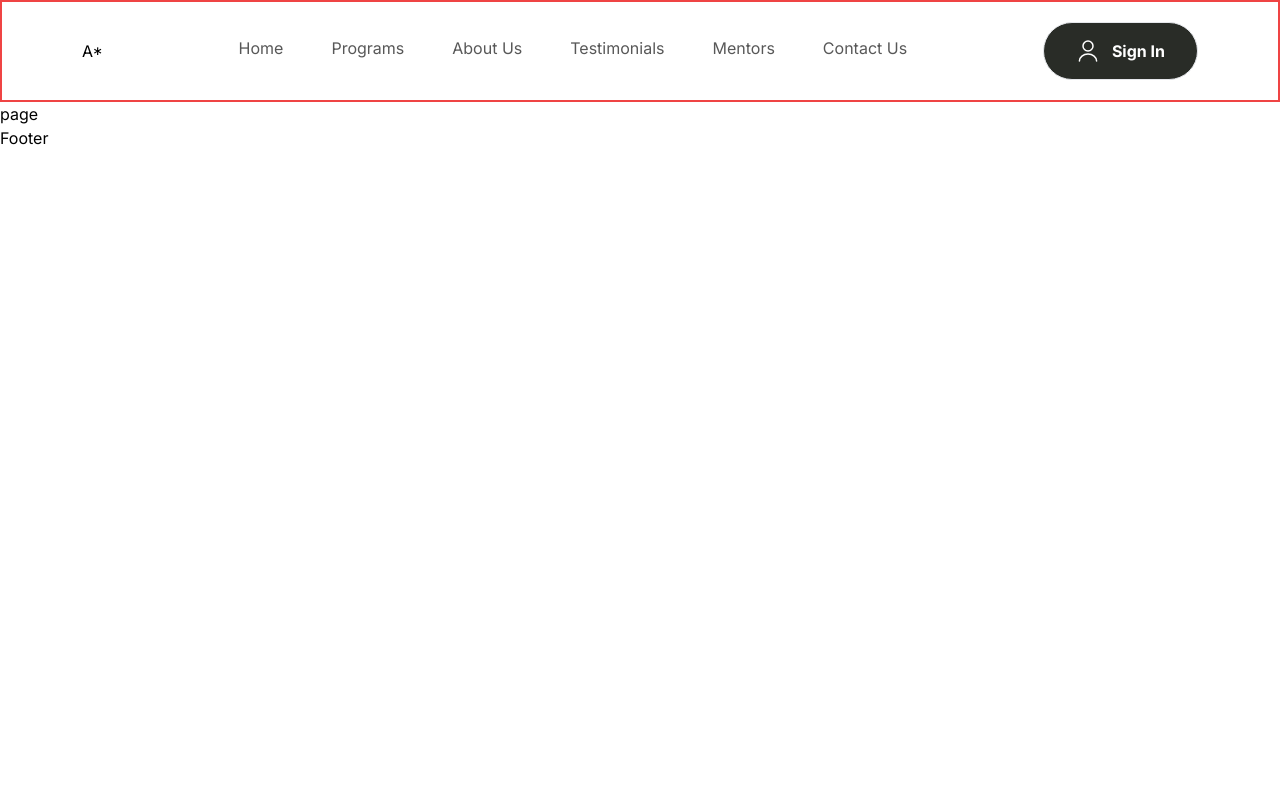
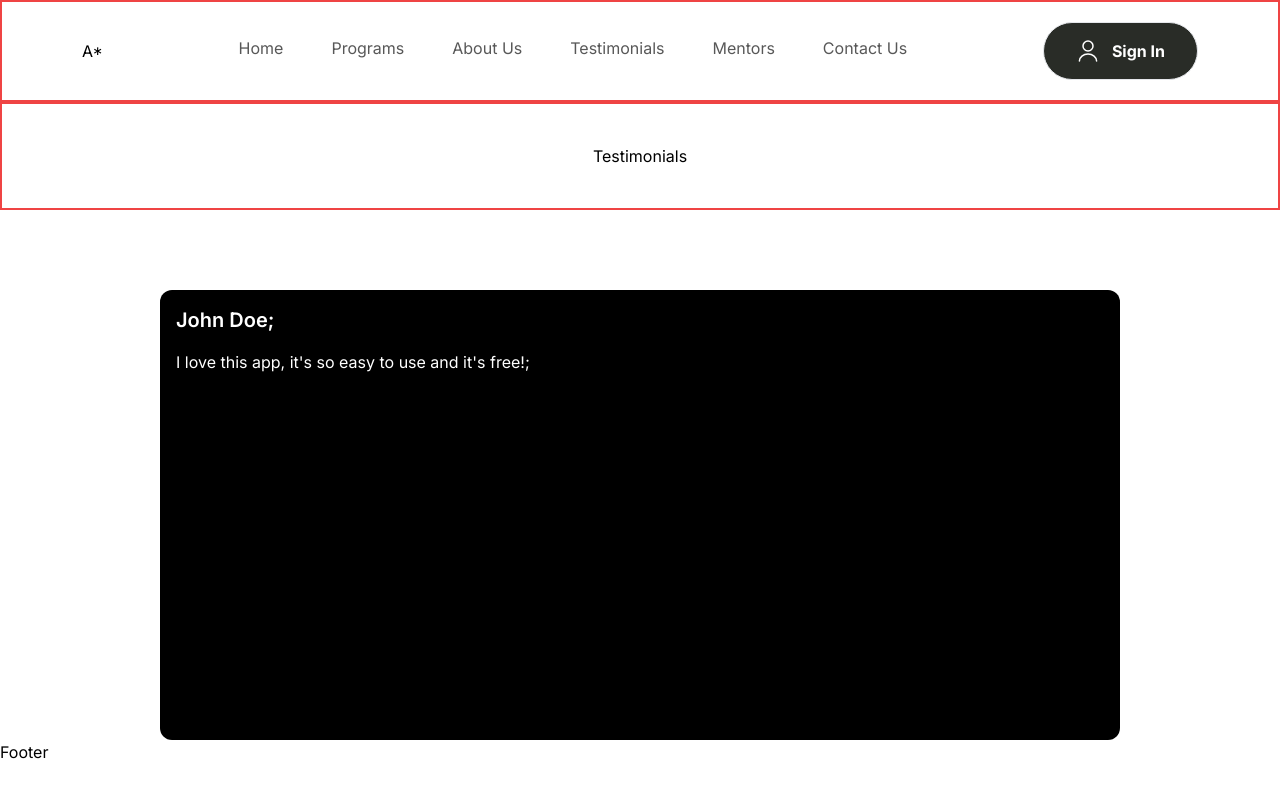
Before and after one commit to A-Accelerator/astarsite, a Next.js app: page /Testimonials in a window 1280 px wide. Shown: the top 796 px of the page. Built offline with nearby package versions, Linux system fonts and the light colour scheme.

Commit message:
starting testimonials page carousel

```diff
--- a/app/Testimonials/page.tsx
+++ b/app/Testimonials/page.tsx
@@ -1,9 +1,18 @@
 import React from 'react'
+import Carousel from '@/components/Testimonials/Carousel';
+import { Reviews } from '@/constants';
 
 const Testimonials = () => {
-  return (
-    <div>page</div>
-  )
+    return (
+        <>
+            <section className="flex items-center justify-center border-2 border-red-500 py-10">
+                <h1>Testimonials</h1>
+            </section>
+        <section className="flex flex-col items-center justfiy-center">
+                <Carousel array={Reviews} />
+        </section>
+      </>
+    );
 }
 
 export default Testimonials;
--- a/app/globals.css
+++ b/app/globals.css
@@ -3,6 +3,12 @@
 @tailwind base;
 @tailwind components;
 @tailwind utilities;
+
+@layer base {
+  body {
+    background-color: white;
+  }
+}
 
 * {
   margin: 0;
--- /dev/null
+++ b/components/Testimonials/Carousel.tsx
@@ -0,0 +1,43 @@
+'use client';
+
+import React from "react";
+import TestimonialCard from "./TestimonialCard";
+import Slider from "react-slick";
+import "slick-carousel/slick/slick.css";
+import "slick-carousel/slick/slick-theme.css";
+
+interface Testimonial {
+  name: string;
+  review: string;
+}
+
+interface CarouselProps {
+  array: Testimonial[];
+}
+
+const settings = {
+  dots: true,
+  infinite: true,
+  speed: 500,
+  slidesToShow: 1,
+  slidesToScroll: 1,
+};
+const Carousel = ({ array }: CarouselProps) => {
+  return (
+    <section className="w-3/4 m-auto">
+        <div className="mt-20">
+          <Slider {...settings}>
+            {array.map((d, index) => (
+              <TestimonialCard
+                key={index} // Use a unique key for each element
+                name={d.name}
+                description={d.review}
+              />
+            ))}
+          </Slider>
+        </div>
+    </section>
+  );
+};
+
+export default Carousel;
--- /dev/null
+++ b/components/Testimonials/TestimonialCard.tsx
@@ -0,0 +1,23 @@
+import React from 'react'
+
+interface testimonialCardProps {
+    name: string;
+    description: string;
+}
+
+const TestimonialCard = ({name, description}: testimonialCardProps) => {
+    return (
+        <div className='bg-black h-[450px] text-white rounded-xl'>
+            <div className='flex flex-col justify-center items-cetner gap-4 p-4'>
+                <p className='text-xl font-semibold'>
+                    {name};
+                </p>
+                <p>
+                    {description};
+                </p>
+            </div>
+      </div>
+  )
+}
+
+export default TestimonialCard;
--- a/constants/index.ts
+++ b/constants/index.ts
@@ -94,3 +94,22 @@ export const SOCIALS = {
     "/wordpress.svg",
   ],
 };
+
+//Testimonials
+export const Reviews = [
+  {
+    id: 1,
+    name: "John Doe",
+    review: "I love this app, it's so easy to use and it's free!",
+  },
+  {
+    id: 2,
+    name: "John",
+    review: "I love this app, it's so easy to use and it's free!",
+  },
+  {
+    id: 3,
+    name: "Bob",
+    review: "I love this app, it's so easy to use and it's free!",
+  },
+];
```
Also changed, not shown: package.json (+8 -5 lines), 1 other file (tests, documents, lock files or other folders).
